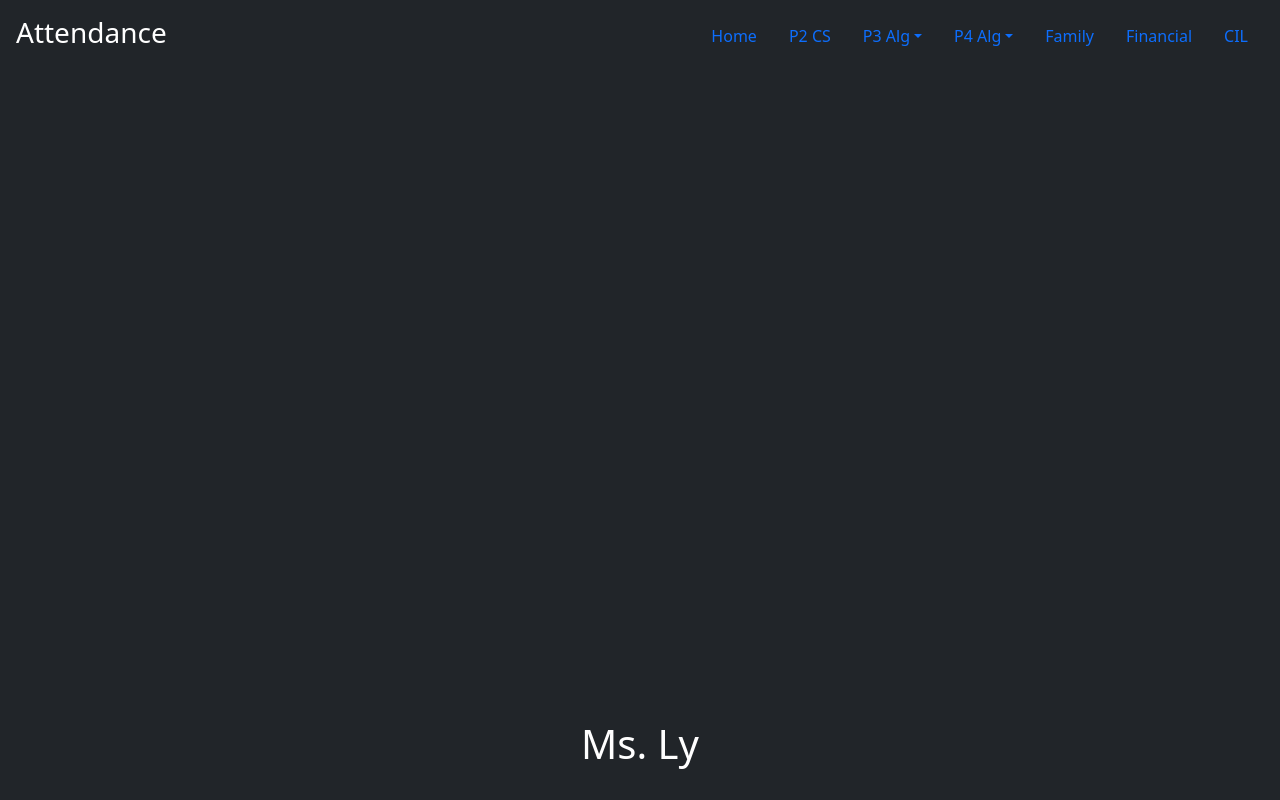
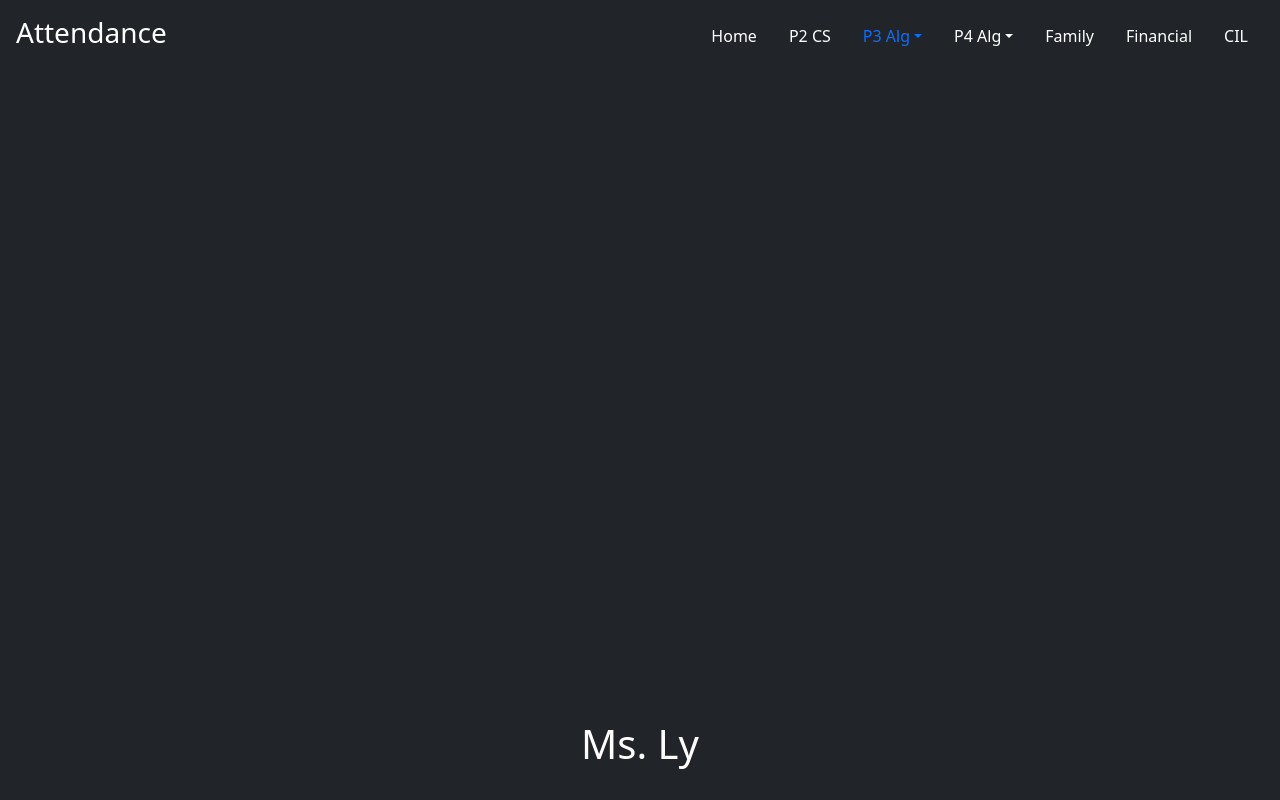
Before and after one commit to lylkda/AttendanceS22, a plain HTML site: page index.html in a window 1280 px wide. Drawn offline with nearby package versions, Linux system fonts and the light colour scheme.

Commit message:
Update index.html

```diff
--- a/index.html
+++ b/index.html
@@ -31,7 +31,7 @@
         -moz-user-select: none;
         user-select: none;
       }
-      a{
+      .periods{
         color:white;
 
       @media (min-width: 768px) {
@@ -49,25 +49,25 @@
     <div>
       <h3 class="float-md-start mb-0">Attendance</h3>
       <nav class="nav nav-masthead justify-content-center float-md-end">
-        <a class="nav-link active" aria-current="page" href="#">Home</a>
-        <a class="nav-link" href="https://unitymchs.plsis.com/mod.php/lc/attendance.php?lc_id=183&lcclasses_id=4580&schoolyear=2021%20-%202022&staff_id=&returnto=%2Fmod.php%2Flc%2Finstructor.php%3Fstaff_id%3D23%26lc_id%3D0%26schoolyear%3D2021%2B-%2B2022%26lcclasses_id%3D4580%23ComputerScience_CS1_P2S&__sp_window_id__=1447703108"target="_blank">P2 CS</a>
-        <a class="nav-item dropdown">
+        <a class="nav-link active periods" aria-current="page" href="#">Home</a>
+        <a class="nav-link periods" href="https://unitymchs.plsis.com/mod.php/lc/attendance.php?lc_id=183&lcclasses_id=4580&schoolyear=2021%20-%202022&staff_id=&returnto=%2Fmod.php%2Flc%2Finstructor.php%3Fstaff_id%3D23%26lc_id%3D0%26schoolyear%3D2021%2B-%2B2022%26lcclasses_id%3D4580%23ComputerScience_CS1_P2S&__sp_window_id__=1447703108"target="_blank">P2 CS</a>
+        <a class="nav-item dropdown periods">
             <a class="nav-link dropdown-toggle" data-bs-toggle="dropdown" href="#" role="button" aria-expanded="false">P3 Alg</a>
             <ul class="dropdown-menu">
               <li><a class="dropdown-item" href="https://unitymchs.plsis.com/mod.php/lc/attendance.php?lc_id=183&lcclasses_id=4593&schoolyear=2021%20-%202022&staff_id=&returnto=%2Fmod.php%2Flc%2Finstructor.php%3Fstaff_id%3D23%26lc_id%3D0%26schoolyear%3D2021%2B-%2B2022%26lcclasses_id%3D4593%23Algebra%201%20Honors_Alg1H_P3S&__sp_window_id__=1447703108"target="_blank">Honors</a></li>
               <li><a class="dropdown-item" href="https://unitymchs.plsis.com/mod.php/lc/attendance.php?lc_id=183&lcclasses_id=4592&schoolyear=2021%20-%202022&staff_id=&returnto=%2Fmod.php%2Flc%2Finstructor.php%3Fstaff_id%3D23%26lc_id%3D0%26schoolyear%3D2021%2B-%2B2022%26lcclasses_id%3D4592%23Algebra+1_Alg1_P3S&__sp_window_id__=1447703108"target="_blank">Alg1</a></li>
             </ul>
           </li>
-          <li class="nav-item dropdown">
-            <a class="nav-link dropdown-toggle" data-bs-toggle="dropdown" href="#" role="button" aria-expanded="false">P4 Alg</a>
+          <li class="nav-item dropdown periods">
+            <a class="nav-link dropdown-toggle periods" data-bs-toggle="dropdown" href="#" role="button" aria-expanded="false">P4 Alg</a>
             <ul class="dropdown-menu">
-              <li><a class="dropdown-item" href="https://unitymchs.plsis.com/mod.php/lc/attendance.php?lc_id=183&lcclasses_id=4611&schoolyear=2021%20-%202022&staff_id=&returnto=%2Fmod.php%2Flc%2Finstructor.php%3Fstaff_id%3D23%26lc_id%3D0%26schoolyear%3D2021%2B-%2B2022%26lcclasses_id%3D4611%23Algebra%201%20Honors_Alg1H_P4S&__sp_window_id__=1447703108"target="_blank">Honors</a></li>
-              <li><a class="dropdown-item" href="https://unitymchs.plsis.com/mod.php/lc/attendance.php?lc_id=183&lcclasses_id=4610&schoolyear=2021%20-%202022&staff_id=&returnto=%2Fmod.php%2Flc%2Finstructor.php%3Fstaff_id%3D23%26lc_id%3D0%26schoolyear%3D2021%2B-%2B2022%26lcclasses_id%3D4610%23Algebra%201_Alg1_P4S&__sp_window_id__=1447703108"target="_blank">Alg1</a></li>
+              <li><a class="dropdown-item periods" href="https://unitymchs.plsis.com/mod.php/lc/attendance.php?lc_id=183&lcclasses_id=4611&schoolyear=2021%20-%202022&staff_id=&returnto=%2Fmod.php%2Flc%2Finstructor.php%3Fstaff_id%3D23%26lc_id%3D0%26schoolyear%3D2021%2B-%2B2022%26lcclasses_id%3D4611%23Algebra%201%20Honors_Alg1H_P4S&__sp_window_id__=1447703108"target="_blank">Honors</a></li>
+              <li><a class="dropdown-item periods" href="https://unitymchs.plsis.com/mod.php/lc/attendance.php?lc_id=183&lcclasses_id=4610&schoolyear=2021%20-%202022&staff_id=&returnto=%2Fmod.php%2Flc%2Finstructor.php%3Fstaff_id%3D23%26lc_id%3D0%26schoolyear%3D2021%2B-%2B2022%26lcclasses_id%3D4610%23Algebra%201_Alg1_P4S&__sp_window_id__=1447703108"target="_blank">Alg1</a></li>
             </ul>
           </li>
-        <a class="nav-link" href="https://unitymchs.plsis.com/mod.php/lc/attendance.php?lc_id=183&lcclasses_id=4548&schoolyear=2021%20-%202022&staff_id=&returnto=%2Fmod.php%2Flc%2Finstructor.php%3Fstaff_id%3D23%26lc_id%3D0%26schoolyear%3D2021%2B-%2B2022%26lcclasses_id%3D4548%23Creation%20and%20Innovation%20Lab_CIL_CIL-LYS&__sp_window_id__=1447703108"target="_blank">Family</a>
-        <a class="nav-link" href="https://unitymchs.plsis.com/mod.php/lc/attendance.php?lc_id=183&lcclasses_id=4644&schoolyear=2021%20-%202022&staff_id=&returnto=%2Fmod.php%2Flc%2Finstructor.php%3Fstaff_id%3D23%26lc_id%3D0%26schoolyear%3D2021%2B-%2B2022%26lcclasses_id%3D4644%23Financial%20Math_FM1_P6S&__sp_window_id__=1447703108"target="_blank">Financial</a>
-        <a class="nav-link" href="https://unitymchs.plsis.com/mod.php/lc/attendance.php?lc_id=183&lcclasses_id=4548&schoolyear=2021%20-%202022&staff_id=&returnto=%2Fmod.php%2Flc%2Finstructor.php%3Fstaff_id%3D23%26lc_id%3D0%26schoolyear%3D2021%2B-%2B2022%26lcclasses_id%3D4548%23Creation%20and%20Innovation%20Lab_CIL_CIL-LYS&__sp_window_id__=1447703108"target="_blank">CIL</a>
+        <a class="nav-link periods" href="https://unitymchs.plsis.com/mod.php/lc/attendance.php?lc_id=183&lcclasses_id=4548&schoolyear=2021%20-%202022&staff_id=&returnto=%2Fmod.php%2Flc%2Finstructor.php%3Fstaff_id%3D23%26lc_id%3D0%26schoolyear%3D2021%2B-%2B2022%26lcclasses_id%3D4548%23Creation%20and%20Innovation%20Lab_CIL_CIL-LYS&__sp_window_id__=1447703108"target="_blank">Family</a>
+        <a class="nav-link periods" href="https://unitymchs.plsis.com/mod.php/lc/attendance.php?lc_id=183&lcclasses_id=4644&schoolyear=2021%20-%202022&staff_id=&returnto=%2Fmod.php%2Flc%2Finstructor.php%3Fstaff_id%3D23%26lc_id%3D0%26schoolyear%3D2021%2B-%2B2022%26lcclasses_id%3D4644%23Financial%20Math_FM1_P6S&__sp_window_id__=1447703108"target="_blank">Financial</a>
+        <a class="nav-link periods" href="https://unitymchs.plsis.com/mod.php/lc/attendance.php?lc_id=183&lcclasses_id=4548&schoolyear=2021%20-%202022&staff_id=&returnto=%2Fmod.php%2Flc%2Finstructor.php%3Fstaff_id%3D23%26lc_id%3D0%26schoolyear%3D2021%2B-%2B2022%26lcclasses_id%3D4548%23Creation%20and%20Innovation%20Lab_CIL_CIL-LYS&__sp_window_id__=1447703108"target="_blank">CIL</a>
       </nav>
     </div>
   </header>
```
